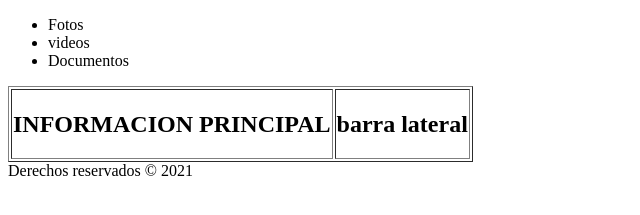
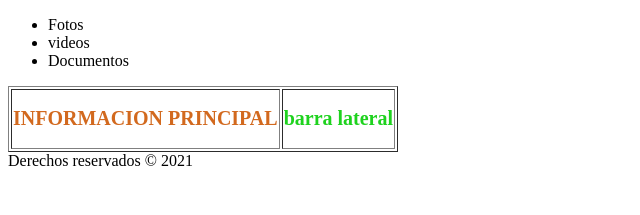
Before and after one commit to ronaldnino45/proyecto1-11_09_2021, a plain HTML site: page pagina3.html in a window 1280 px wide. Shown: the part 105-320 px from the top of the page, without its empty margins (0-640 px from the left). Drawn offline with Linux system fonts and the light colour scheme.

Commit message:
commit clase 12_09_2021

```diff
--- /dev/null
+++ b/css/misestilos.css
@@ -0,0 +1,18 @@
+/** comentarios **/
+p
+{
+    color: rgb(64, 64, 192);
+    text-align: center;
+}
+#texto1
+{
+    font-size: 20px;
+    color: chocolate;
+    text-align: justify;
+}
+.texto2
+{
+    font-size: 20px;
+    color: rgb(30, 210, 30);
+    text-align: left;
+}
--- a/pagina3.html
+++ b/pagina3.html
@@ -5,6 +5,7 @@
     <meta http-equiv="X-UA-Compatible" content="IE=edge">
     <meta name="viewport" content="width=device-width, initial-scale=1.0">
     <title>Estructura del cuerpo (body)</title>
+    <link rel="stylesheet" href="css/misestilos.css">
 </head>
 <body>
     <header>
@@ -24,14 +25,14 @@
             <td>
                 <section>
                     <article>
-                        <h2>INFORMACION PRINCIPAL</h2>
+                        <h2 id="texto1">INFORMACION PRINCIPAL</h2>
                     </article>
                 </section>
             </td>
             <td>
                 <aside>
                     <article>
-                        <h2>barra lateral</h2>
+                        <h2 class="texto2">barra lateral</h2>
                     </article>
                 </aside>
             </td>
```
Also changed, not shown: index.html (+1 -0 lines).
